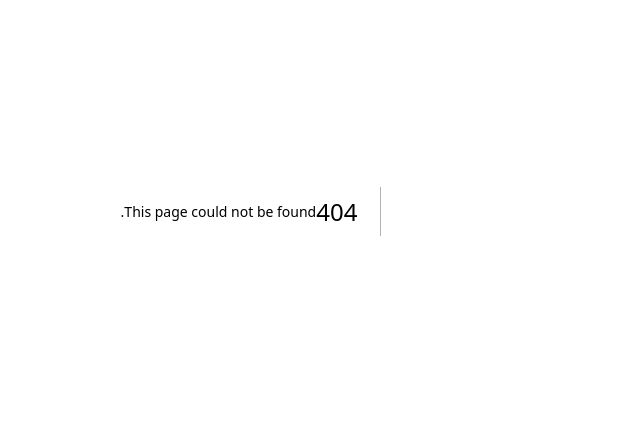
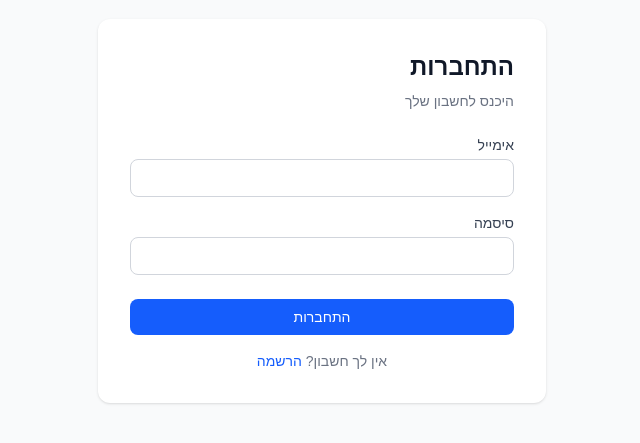
Before and after one commit to AdiAharony/apartment-payments, a Next.js app: page /login in a window 1280 px wide. Before the commit this address had no page. Shown: the part 189-632 px from the top of the page, without its empty margins (421-1061 px from the left). Built offline with nearby package versions, Linux system fonts and the light colour scheme; no server answers.

Commit message:
create register flow

```diff
--- /dev/null
+++ b/app/api/register/route.ts
@@ -0,0 +1,25 @@
+import { NextRequest, NextResponse } from 'next/server'
+import { createClient } from '@supabase/supabase-js'
+
+const supabaseAdmin = createClient(
+  process.env.NEXT_PUBLIC_SUPABASE_URL!,
+  process.env.SUPABASE_SERVICE_ROLE_KEY!
+)
+
+export async function POST(req: NextRequest) {
+  const { userId, apartmentName, fullName } = await req.json()
+
+  const { data: account, error: accountError } = await supabaseAdmin
+    .from('accounts')
+    .insert({ name: apartmentName })
+    .select()
+    .single()
+  if (accountError) return NextResponse.json({ error: accountError.message }, { status: 500 })
+
+  const { error: userError } = await supabaseAdmin
+    .from('users')
+    .insert({ id: userId, account_id: account.id, full_name: fullName })
+  if (userError) return NextResponse.json({ error: userError.message }, { status: 500 })
+
+  return NextResponse.json({ success: true })
+}
--- /dev/null
+++ b/app/login/page.tsx
@@ -0,0 +1,85 @@
+'use client'
+
+import { useState } from 'react'
+import { useRouter } from 'next/navigation'
+import { supabase } from '@/lib/supabase'
+
+const inputClassName =
+  'w-full border border-gray-300 rounded-lg px-3 py-2 text-sm text-gray-900 focus:outline-none focus:ring-2 focus:ring-blue-500'
+
+function getHebrewError(message: string): string {
+  const lower = message.toLowerCase()
+  if (lower.includes('invalid login credentials')) {
+    return 'פרטי התחברות שגויים'
+  }
+  if (lower.includes('email not confirmed')) {
+    return 'יש לאמת את כתובת האימייל לפני ההתחברות'
+  }
+  if (lower.includes('too many requests')) {
+    return 'יותר מדי ניסיונות. נסה שוב מאוחר יותר'
+  }
+  return 'ההתחברות נכשלה. נסה שוב'
+}
+
+export default function LoginPage() {
+  const router = useRouter()
+  const [loading, setLoading] = useState(false)
+  const [error, setError] = useState<string | null>(null)
+
+  async function handleSubmit(e: React.FormEvent<HTMLFormElement>) {
+    e.preventDefault()
+    setLoading(true)
+    setError(null)
+
+    const form = e.currentTarget
+    const email = (form.elements.namedItem('email') as HTMLInputElement).value
+    const password = (form.elements.namedItem('password') as HTMLInputElement).value
+
+    const { error: authError } = await supabase.auth.signInWithPassword({ email, password })
+
+    if (authError) {
+      setError(getHebrewError(authError.message))
+      setLoading(false)
+      return
+    }
+
+    router.push('/dashboard')
+  }
+
+  return (
+    <main className="min-h-screen flex items-center justify-center bg-gray-50">
+      <div className="bg-white p-8 rounded-xl shadow-sm w-full max-w-md relative">
+        <h1 className="text-2xl font-bold text-gray-900 mb-2">התחברות</h1>
+        <p className="text-gray-500 mb-6 text-sm">היכנס לחשבון שלך</p>
+
+        {error && (
+          <div className="bg-red-50 text-red-700 text-sm p-3 rounded-lg mb-4">{error}</div>
+        )}
+
+        <form onSubmit={handleSubmit} className="flex flex-col gap-4">
+          <div>
+            <label className="block text-sm font-medium text-gray-700 mb-1">אימייל</label>
+            <input name="email" type="email" required className={inputClassName} />
+          </div>
+          <div>
+            <label className="block text-sm font-medium text-gray-700 mb-1">סיסמה</label>
+            <input name="password" type="password" required className={inputClassName} />
+          </div>
+
+          <button
+            type="submit"
+            disabled={loading}
+            className="bg-blue-600 text-white rounded-lg py-2 text-sm font-medium hover:bg-blue-700 disabled:opacity-50 mt-2"
+          >
+            {loading ? 'מתחבר...' : 'התחברות'}
+          </button>
+        </form>
+
+        <p className="text-sm text-center text-gray-500 mt-4">
+          אין לך חשבון?{' '}
+          <a href="/register" className="text-blue-600 hover:underline">הרשמה</a>
+        </p>
+      </div>
+    </main>
+  )
+}
--- a/app/register/page.tsx
+++ b/app/register/page.tsx
@@ -38,6 +38,7 @@ export default function RegisterPage() {
     const password = (form.elements.namedItem('password') as HTMLInputElement).value
     const apartmentName = buildApartmentName()
 
+    // 1. Create auth user
     const { data: authData, error: authError } = await supabase.auth.signUp({ email, password })
     if (authError || !authData.user) {
       setError(authError?.message ?? 'Registration failed')
@@ -45,22 +46,22 @@ export default function RegisterPage() {
       return
     }
 
-    const { data: account, error: accountError } = await supabase
-      .from('accounts')
-      .insert({ name: apartmentName })
-      .select()
-      .single()
-    if (accountError || !account) {
-      setError('Failed to create apartment account')
+    // 2. Sign in immediately to get a session before DB inserts
+    const { error: signInError } = await supabase.auth.signInWithPassword({ email, password })
+    if (signInError) {
+      setError('נרשמת בהצלחה אך ההתחברות נכשלה. נסה להתחבר ידנית.')
       setLoading(false)
       return
     }
 
-    const { error: userError } = await supabase
-      .from('users')
-      .insert({ id: authData.user.id, account_id: account.id, full_name: fullName })
-    if (userError) {
-      setError('Failed to create user profile')
+    // 3. Create account + user via server route (uses service role key)
+    const res = await fetch('/api/register', {
+      method: 'POST',
+      headers: { 'Content-Type': 'application/json' },
+      body: JSON.stringify({ userId: authData.user.id, apartmentName, fullName }),
+    })
+    if (!res.ok) {
+      setError('Failed to create apartment account')
       setLoading(false)
       return
     }
```
